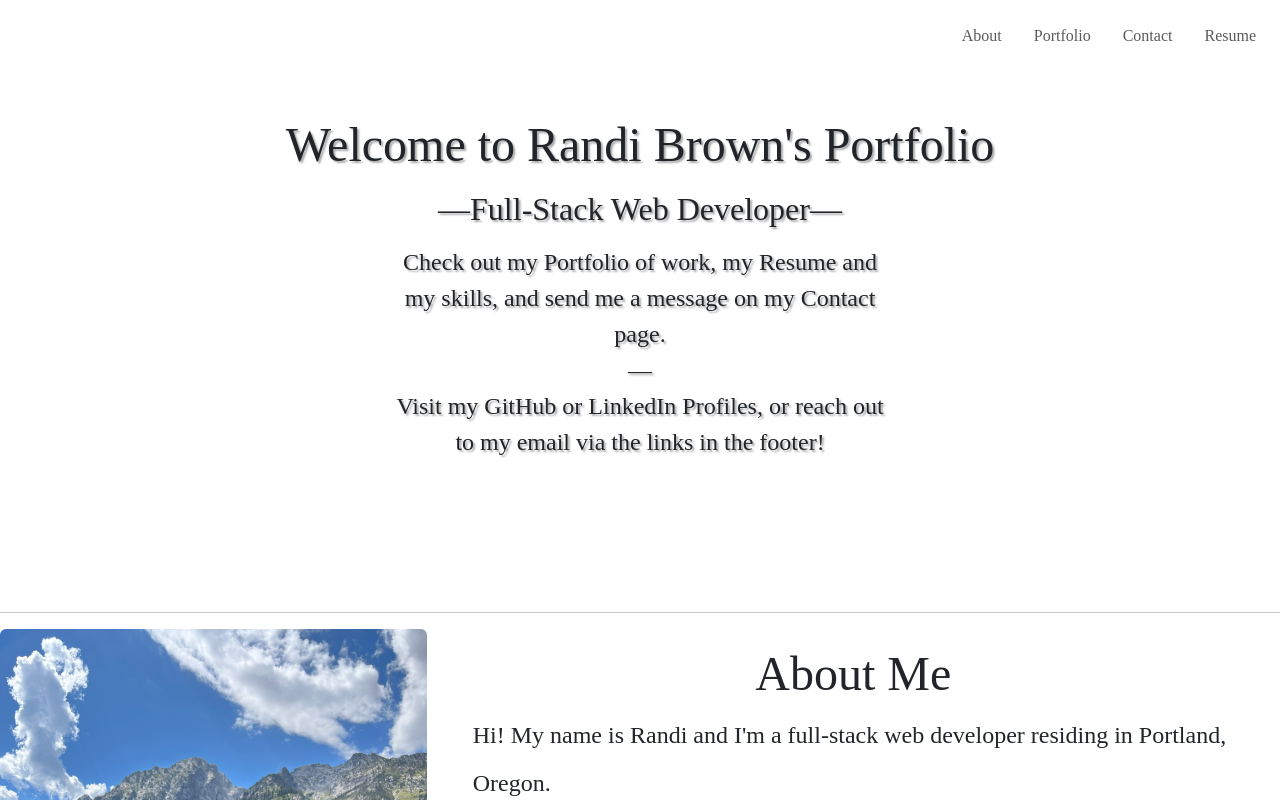
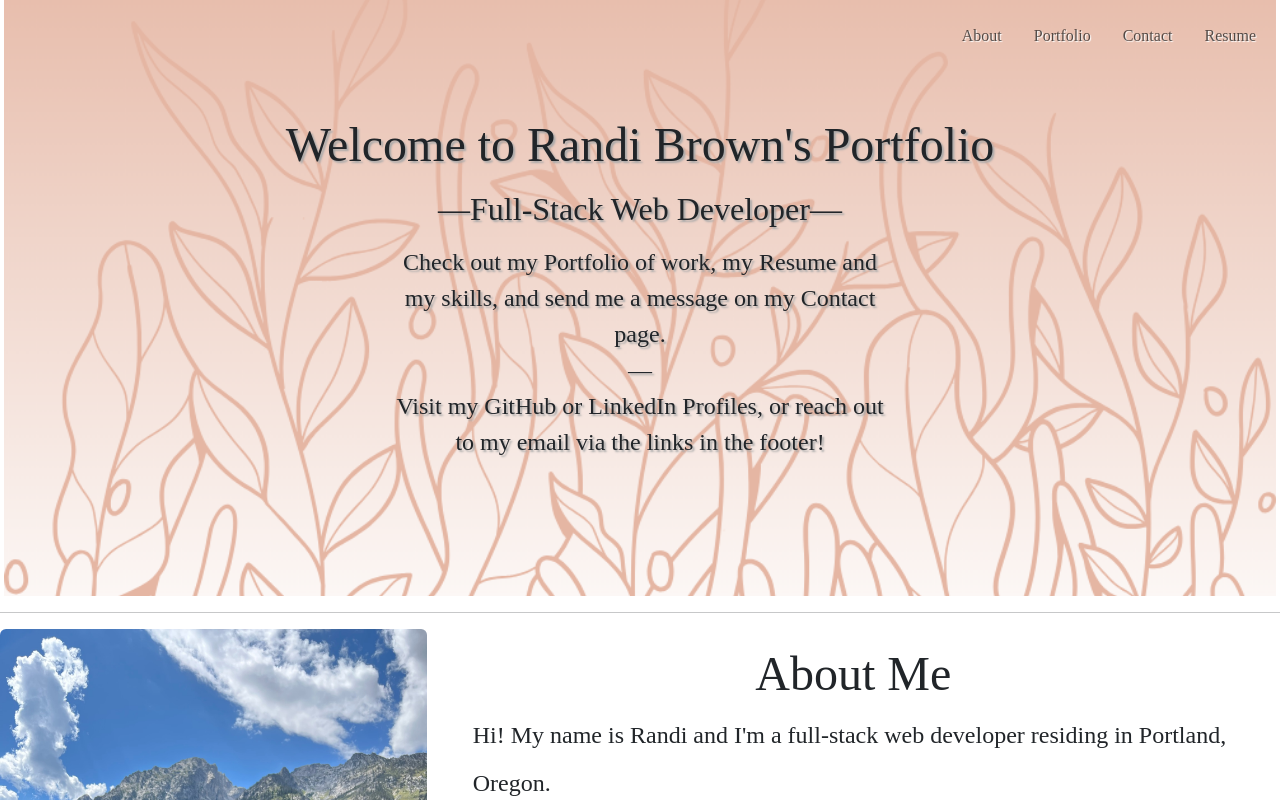
Before and after one commit to randirose/randi-brown-portfolio, a React (Create React App) app: page / in a window 1280 px wide. Shown: the top 800 px of the page. Built offline with nearby package versions, Linux system fonts and the light colour scheme; a web font is replaced by a local one.

Commit message:
fixed hero image

```diff
--- a/src/components/Header/Header.js
+++ b/src/components/Header/Header.js
@@ -1,6 +1,6 @@
 import Nav from "../Navigation/Nav";
 import './Header.css';
-import headerImg from './hero2.png'
+// import headerImg from './hero2.png'
 
 function Header({ currentTab, handlePageChange }) {
 
@@ -14,7 +14,7 @@ function Header({ currentTab, handlePageChange }) {
 
         <div
         className='p-5 text-center bg-image'
-        style={{ backgroundImage: {headerImg}, height: 600, width: '100%' }}
+        style={{ backgroundImage: "url('./hero2.png')", height: 600, width: '100%' }}
       >
           <div className='d-flex justify-content-center align-items-center h-100'>
             <div className='text-dark'>
```
Also changed, not shown: src/components/Portfolio/Portfolio.js (+6 -6 lines).
